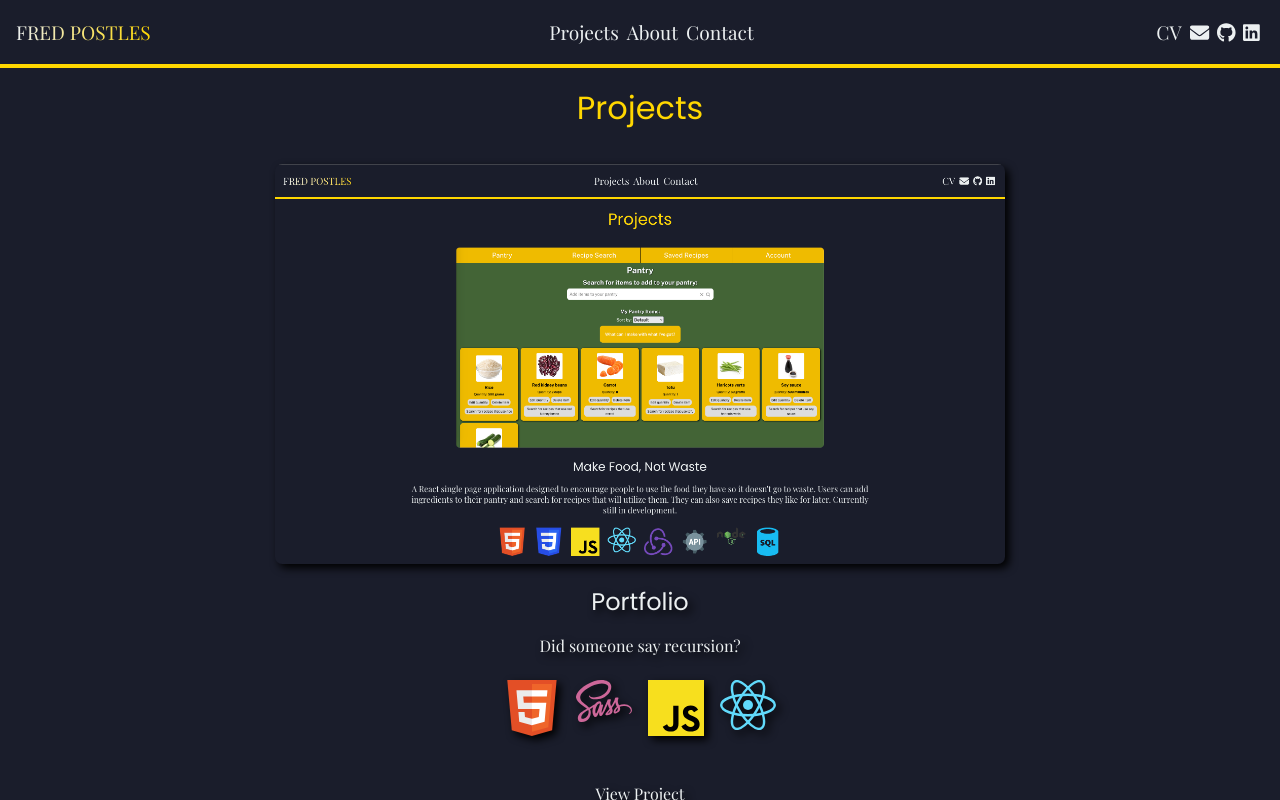
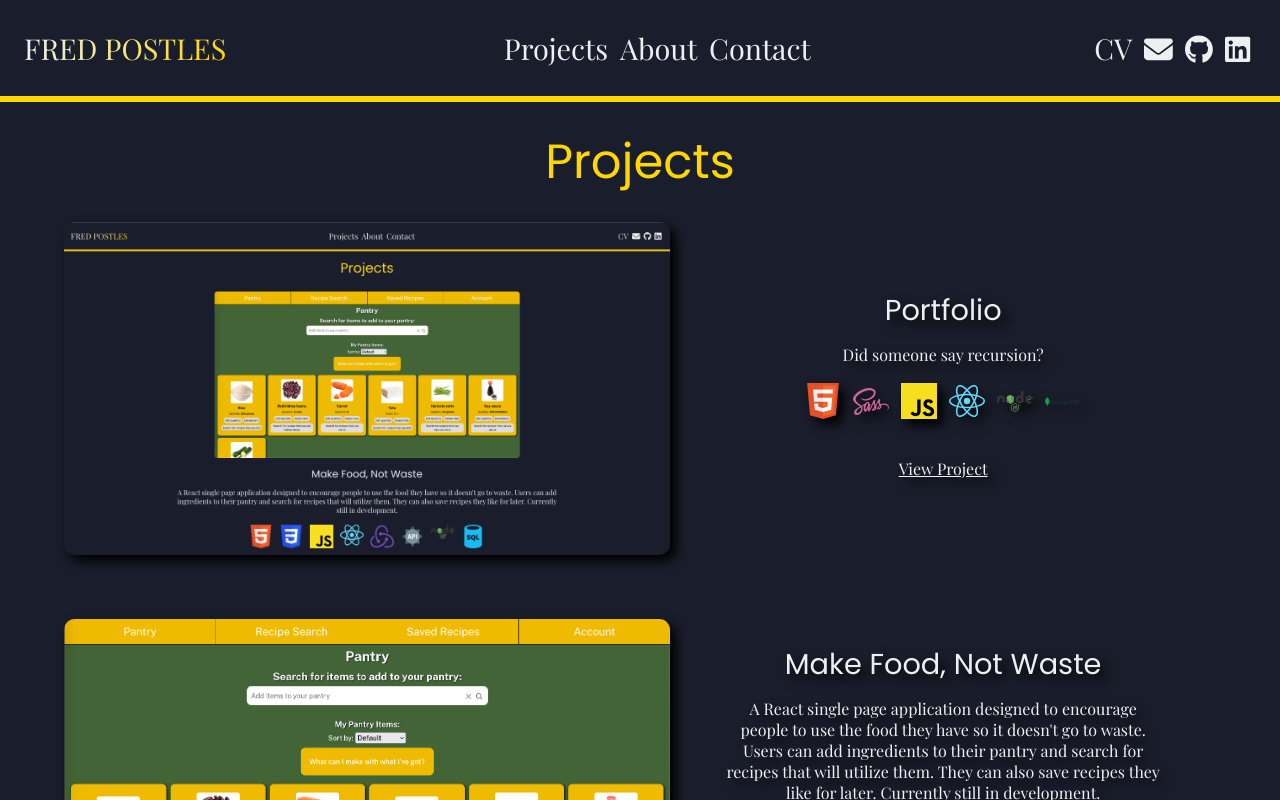
Before and after one commit to fredpostles/portfolio, a React (Create React App) app: page /projects in a window 1280 px wide. Shown: the top 800 px of the page. Built offline with nearby package versions, Linux system fonts and the light colour scheme.

Commit message:
Updated styling

```diff
--- a/src/App.scss
+++ b/src/App.scss
@@ -198,7 +198,7 @@ section {
 
   & img {
     border-radius: 0.45rem;
-    max-height: 50vh;
+    max-height: 100vh;
     width: auto;
     max-width: 100%;
 
@@ -238,10 +238,12 @@ section {
   display: flex;
   flex-wrap: wrap;
   justify-content: center;
-  margin-bottom: 1rem;
 
   .tech {
     margin-bottom: 1.2rem;
+
+    display: flex;
+    align-items: center;
   }
 
   .tech:hover {
@@ -249,8 +251,12 @@ section {
   }
 
   .icons img {
-    width: 3.5rem;
-    margin: 0.5rem;
+    width: 2rem;
+    margin: 0.25rem;
+  }
+
+  .Tooltip-Wrapper {
+    height: fit-content;
   }
 }
 
@@ -393,7 +399,7 @@ form {
   input,
   textarea {
     font-family: $primary-font;
-    min-width: 20rem;
+    min-width: 10rem;
     margin-bottom: 1.5rem;
     border-radius: 0.5rem;
     padding: 0.5rem;
@@ -415,10 +421,93 @@ form {
 }
 
 // MEDIA QUERIES
-@media screen and (min-width: 540px) {
+@media screen and (min-width: 600px) {
+  html {
+    font-size: large;
+  }
+
   nav {
     display: flex;
     align-items: center;
     justify-content: center;
   }
+
+  .project__techs__list {
+    .tech {
+      margin-bottom: 1.2rem;
+    }
+
+    .tech:hover {
+      transform: translateY(-0.5rem);
+    }
+
+    .icons img {
+      width: 2.5rem;
+      margin: 0.5rem;
+    }
+  }
 }
+
+@media screen and (min-width: 800px) {
+  html {
+    font-size: x-large;
+  }
+}
+
+@media screen and (min-width: 1200px) {
+  .project__card {
+    display: flex;
+    flex-direction: row;
+    justify-content: center;
+    align-items: center;
+    font-size: medium;
+    width: 90%;
+    margin: auto;
+    padding: 0;
+    padding-bottom: 2.5rem;
+
+    .project__title {
+      margin-bottom: 0;
+    }
+
+    .project__description {
+      margin: 0.5rem auto;
+      width: 80%;
+    }
+
+    .project__image,
+    .project__details {
+      min-height: fit-content;
+    }
+
+    .project__details {
+      width: 80%;
+      margin: auto 0;
+      padding-bottom: 0.5rem;
+
+      .project__title {
+        font-size: 1.2rem;
+      }
+    }
+
+    .project__image {
+      padding-bottom: 0;
+    }
+
+    .project__image img {
+      max-height: 80rem;
+    }
+  }
+
+  .project__techs__list {
+    margin: 0;
+    .tech:hover {
+      transform: translateY(-0.5rem);
+    }
+
+    .icons img {
+      width: 1.5rem;
+      margin: 0.25rem;
+    }
+  }
+}
--- a/src/data/projects.js
+++ b/src/data/projects.js
@@ -6,7 +6,7 @@ export const projects = [
     demoLink: null,
     gitHubLinkFront: null,
     gitHubLinkBack: null,
-    techs: ["HTML", "SASS", "JavaScript", "React"],
+    techs: ["HTML", "SASS", "JavaScript", "React", "NodeJS", "MongoDB"],
   },
   {
     title: "Make Food, Not Waste",
@@ -51,7 +51,7 @@ export const projects = [
     title: "Nowness Homage",
     image: "nowness-desktop.png",
     description:
-      "Fully-responsive homage version of nowness.com, recreated purely using HTML and CSS to showcase my ability to create any design required.",
+      "Fully-responsive homage version of nowness.com, recreated purely using HTML and CSS, demonstrating my ability to faithfully reproduce any design.",
     demoLink: "https://nowness-homage-fp.netlify.app/",
     gitHubLinkFront: "https://github.com/fredpostles/nowness-homage-piece",
     gitHubLinkBack: null,
```
